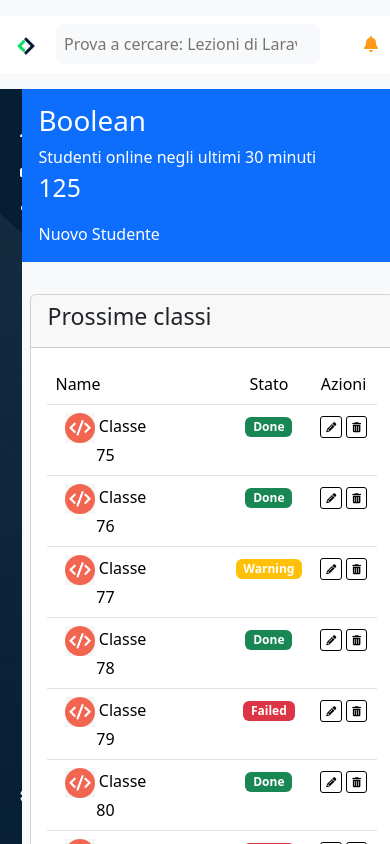
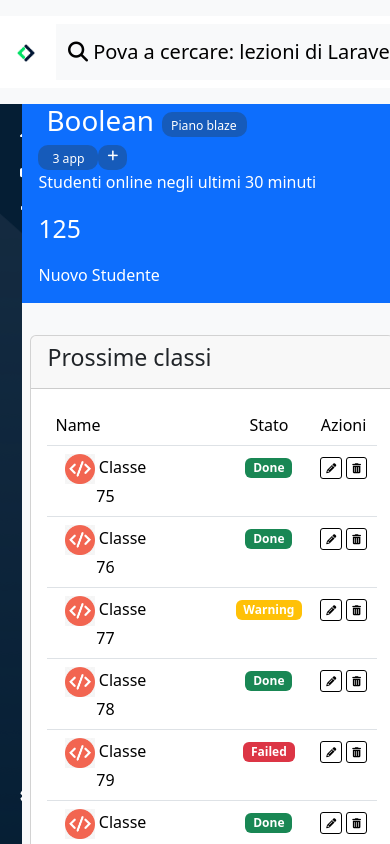
Before and after one commit to estherpinos/html-css-bootstrap-dashboard, a plain HTML site: page index.html in a window 390 px wide. Drawn offline with nearby package versions, Linux system fonts and the light colour scheme.

Commit message:
Edit [search bar]

```diff
--- a/css/style.css
+++ b/css/style.css
@@ -44,6 +44,14 @@
   overflow-y: scroll;
 }
 
+/* BLUE BAR */
+
+#blue-bar-top .btn{
+  display: inline-block;
+  flex-wrap: nowrap;
+  display: flex;
+}
+
 /* CARD IMAGE */
 
 #stats-img{
--- a/index.html
+++ b/index.html
@@ -26,7 +26,16 @@
           <img class="d-lg-none " src="img/img/mobile-logo.png" alt="">
           <img class="d-none d-lg-block " src="img/img/logo.svg" alt="">
         </a>
-        <input class="search-bar w-100 p-2 text-start border-0  bg-light rounded-2" type="search" placeholder="Prova a cercare: Lezioni di Laravel"  aria-label="Search">
+        <!-- SEARCH BAR -->
+        <nav class="navbar bg-light border-3 w-100 ">
+          <div class="container-fluid">
+            <a class="navbar-brand" href="#">
+              <i class="fa-solid fa-magnifying-glass" style="color: #000000;"></i>
+              Pova a cercare: lezioni di Laravel
+            </a>
+          </div>
+        </nav>
+
         <div class="menu-navbar d-flex align-items-center">
           <ul class="d-inline-block d-flex align-items-center justify-content-between mb-0 mx0 px0">
             <li class="list-unstyled px-2 d-none d-md-block  "><a href="#"></a><i class="fa-solid fa-bars"></i></li>
@@ -74,17 +83,45 @@
       </div>
 
       <!-- CONTENTS DASHBOARD -->
+
+      <!-- BAR BLUE -->
       <div class="contents-dashboard  col-11 col-md-10 p-0 ">
         <section id="blue-bar-top" class="bg-primary p-3  ">
-          <div class="row row-cols-1 row-cols-md-3  d-flex justify-content-between ">
-            <div class="logo-boolean ">
-              <div>
-                <h1 class="text-white ">Boolean</h1>
+          <div class="row row-cols-1 row-cols-md-3 ">
+            <div class="logo-boolean">
+              <div class="d-flex flex-row flex-nowrap align-items-center ">
+                <h1 class="text-white px-2">Boolean</h1>
+                <button type="button" class="btn"
+                   style="--bs-btn-padding-y: .25rem; --bs-btn-padding-x: .5rem; --bs-btn-font-size: .765em; height: 25px; background-color:#165BBA; color: white; border-radius: 10px; min-width: 85px;">
+                  Piano blaze
+                </button>
               </div>
-              <div></div>
+
+              <div class="d-flex d-inline-block">
+                <button type="button" class="btn"
+                   style="--bs-btn-padding-y: .25rem; --bs-btn-padding-x: .5rem; --bs-btn-font-size: .765em; height: 25px; background-color:#165BBA; color: white; border-radius: 10px; display: inline-block; min-width: 60px;">
+                  3 app
+                </button>
+                <button type="button" class="btn d-lg-none   "
+                   style="--bs-btn-padding-y: .25rem; --bs-btn-padding-x: .5rem; --bs-btn-font-size: .765em; height: 25px; background-color:#165BBA; color: white; border-radius: 10px;">
+                   <i class="fa-solid fa-plus" style="color: #ffffff;"></i>
+                </button>
+                <button type="button" class="btn d-none d-xxl-block "
+                   style="--bs-btn-padding-y: .25rem; --bs-btn-padding-x: .5rem; --bs-btn-font-size: .765em; height: 25px; background-color:#165BBA; color: white; border-radius: 10px; min-width: 130px;">
+                  Boolean mobile app
+                </button>
+                <button type="button" class="btn d-none d-xxl-block "
+                   style="--bs-btn-padding-y: .25rem; --bs-btn-padding-x: .5rem; --bs-btn-font-size: .765em; height: 25px; background-color:#165BBA; color: white; border-radius: 10px; min-width: 120px;">
+                  Boolean web app
+                </button>
+                <button type="button" class="btn d-none d-xxl-block "
+                   style="--bs-btn-padding-y: .25rem; --bs-btn-padding-x: .5rem; --bs-btn-font-size: .765em; height: 25px; background-color:#165BBA; color: white; border-radius: 10px; min-width: 120px">
+                  Boolean blog app
+                </button>
+              </div>
             </div>
-            <div class="studenti">
-              <p class="text-white m-0 ">Studenti online negli ultimi 30 minuti</p>
+            <div class="studenti ">
+              <p class="text-white">Studenti online negli ultimi 30 minuti</p>
               <p class="fs-2 text-white ">125</p>
             </div>
             <div class="nuovo-studente">
@@ -251,6 +288,8 @@
                 </div>
                 </div>
               </div>
+
+              <!-- CARD F.A.Q. -->
               <div>
                 <div class="card my-2 ">
                   <div class="card-header"><h3>F.A.Q.</h3></div>
@@ -292,7 +331,9 @@
               </div>
             </div>
 
+
             <div class="content right col-12 col-lg-5 px-2">
+              <!-- CARD checkbox -->
               <div>
                 <div class="card my-2 ">
                 <div class="card-header"><h3>Todo</h3></div>
@@ -312,6 +353,8 @@
                 </ul></div>
                 </div>
               </div>
+
+              <!-- CARD IMG -->
               <div>
                 <div class="card my-2 ">
                   <div class="card-body ">
```
